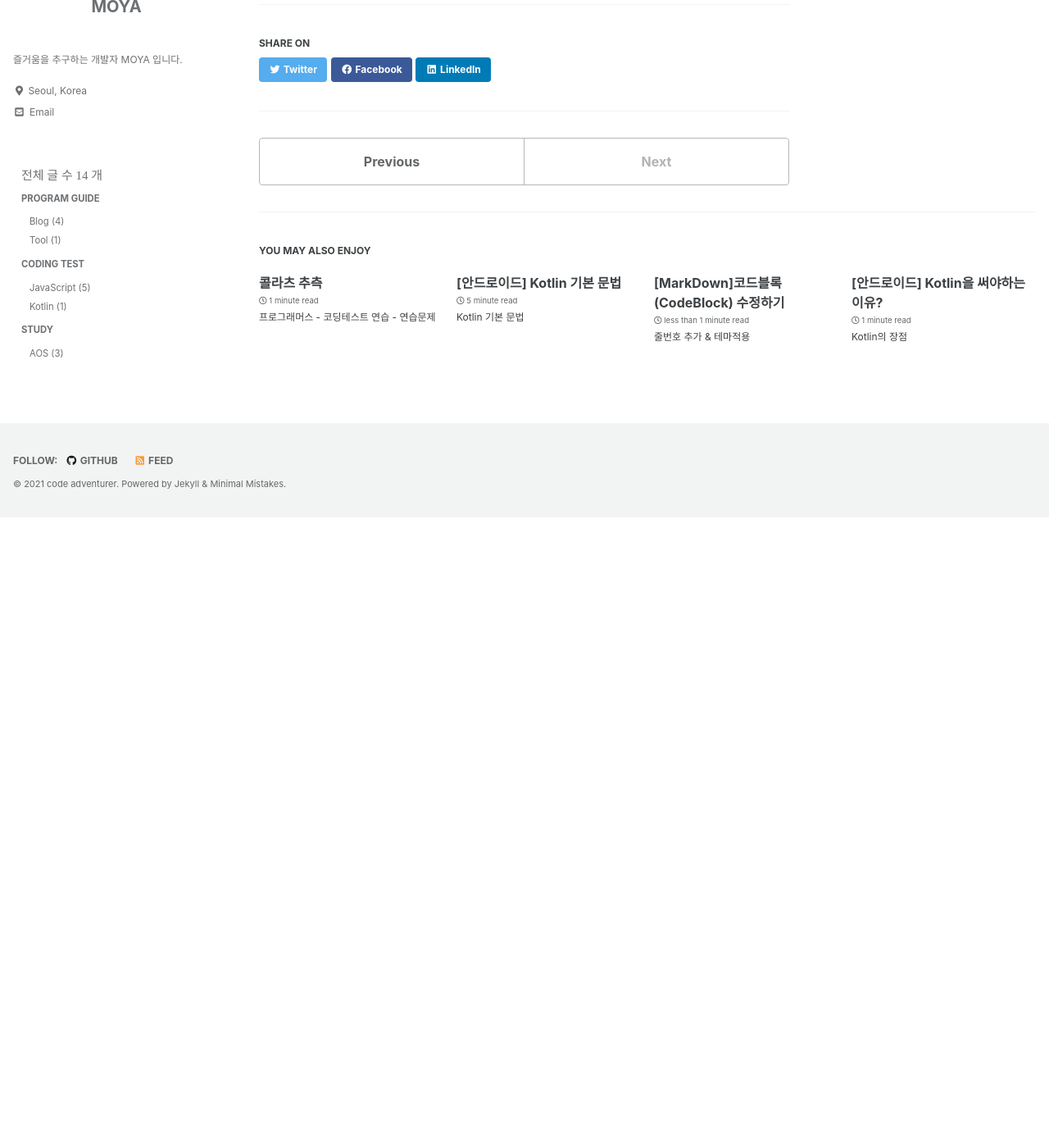
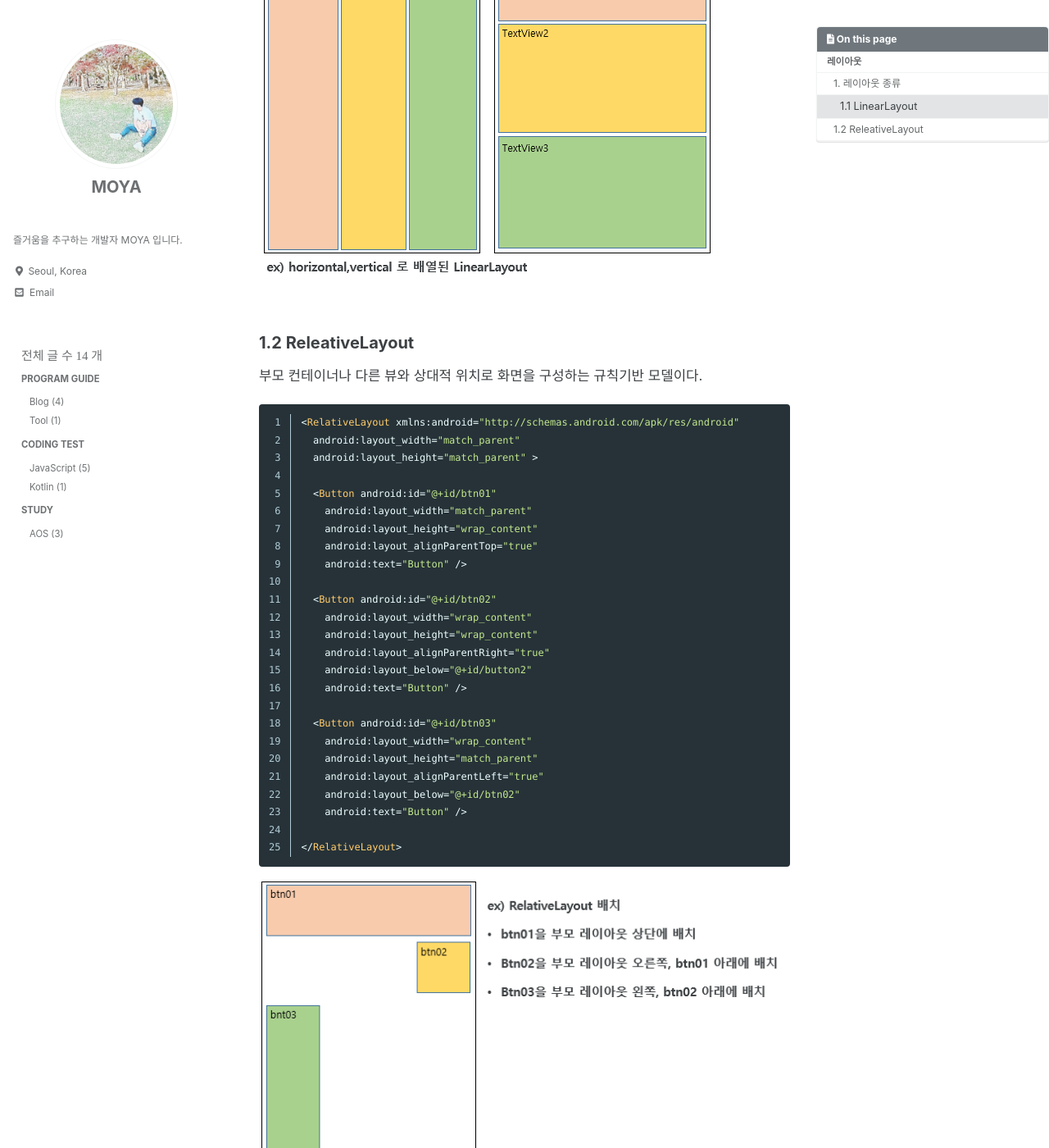
Before and after one commit to kdc7140/kdc7140.github.io, a Jekyll site: the page built from _posts/study/2021-10-27-kotlin003.md, in a window 1280 px wide and 1400 px high, scrolled down 1362 px. Shown: the whole window at 82% size. Built offline with Jekyll 4.4.1, drawn with Linux system fonts in a browser that asks for light colours; cached includes are drawn as plain includes; some web fonts are replaced; before the commit the page ends 1992 px from its top, so only the background shows below that; some of the changed text lies outside the part shown.

Commit message:
post progressing

````diff
--- a/_posts/study/2021-10-27-kotlin003.md
+++ b/_posts/study/2021-10-27-kotlin003.md
@@ -29,6 +29,7 @@ View 객체는 일반적으로 '위젯'이라고 하고 Button이나 TextView
 ViewGourp 객체는 일반적으로 '레이아웃'이라고 하며 'LinearLayout'이나 'ConstraintLayout' 등 여러 종류가 있다.
 
 <img src="/assets/images/view_structure.PNG">
+
 ex) UI 레이아웃을 정의하는 뷰 계층 구조<br/><br/>
 
 
@@ -47,3 +48,41 @@ weight 옵션으로 위젯이 차지하는 영역을 조절할 수 있다.
     android:orientation="vertical" >  //vertical : 위->아래, horizontal : 좌->우
 </LinearLayout>
 ```
+
+<img src="/assets/images/linearLayout.PNG"><br/><br/>
+
+
+
+### 1.2 ReleativeLayout
+
+부모 컨테이너나 다른 뷰와 상대적 위치로 화면을 구성하는 규칙기반 모델이다.
+
+```kotlin
+<RelativeLayout xmlns:android="http://schemas.android.com/apk/res/android"
+  android:layout_width="match_parent"
+  android:layout_height="match_parent" >
+
+  <Button android:id="@+id/btn01"
+    android:layout_width="match_parent"
+    android:layout_height="wrap_content"
+    android:layout_alignParentTop="true"
+    android:text="Button" />
+
+  <Button android:id="@+id/btn02"
+    android:layout_width="wrap_content"
+    android:layout_height="wrap_content"
+    android:layout_alignParentRight="true"
+    android:layout_below="@+id/button2"
+    android:text="Button" />
+
+  <Button android:id="@+id/btn03"
+    android:layout_width="wrap_content"
+    android:layout_height="match_parent"
+    android:layout_alignParentLeft="true"
+    android:layout_below="@+id/btn02"
+    android:text="Button" />
+
+</RelativeLayout>
+```
+
+<img src="/assets/images/relativeLayout.PNG"><br/><br/>
````
